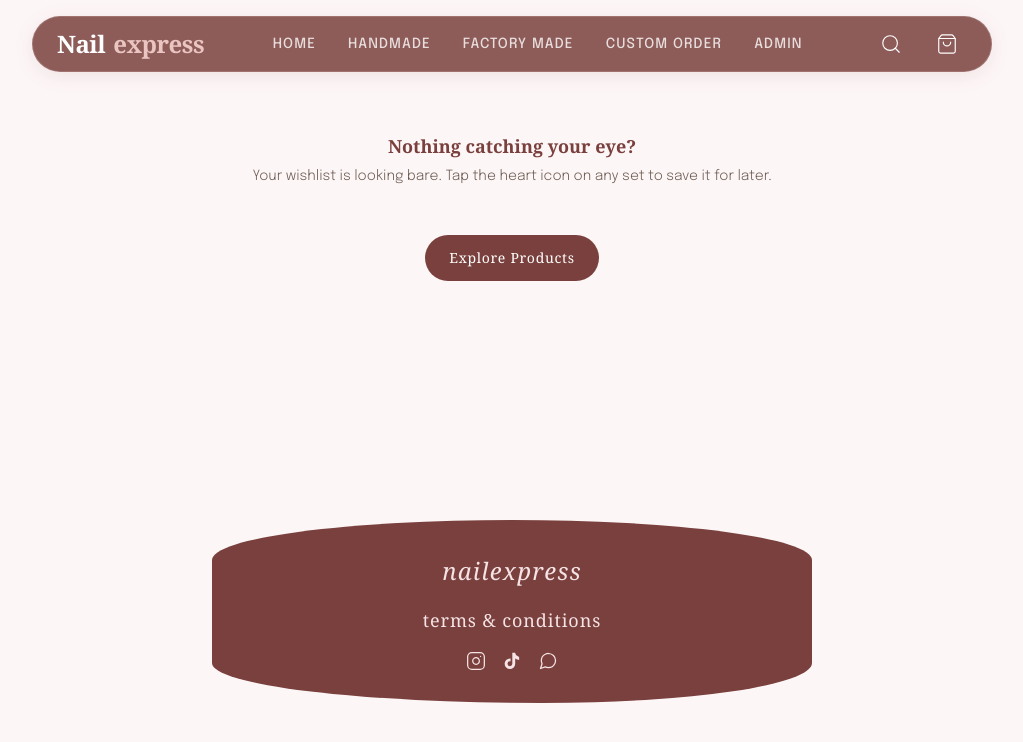
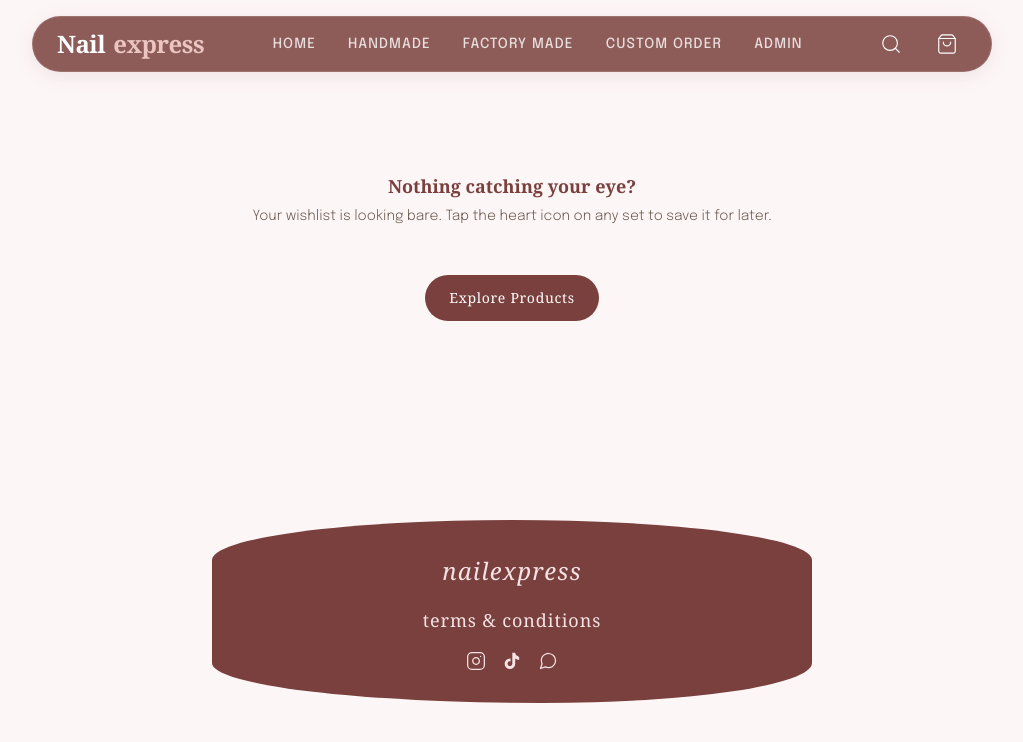
Before and after one commit to dfordolapo/nailxpressng, a Next.js app: page /wishlist in a window 1280 px wide. Shown: the top 742 px of the page, without its empty margins (128-1151 px from the left). Built offline with nearby package versions, Linux system fonts and the light colour scheme; a web font is replaced by a local one.

Commit message:
Revert wishlist padding to keep text centered

```diff
--- a/src/app/wishlist/page.js
+++ b/src/app/wishlist/page.js
@@ -24,7 +24,7 @@ export default function WishlistPage() {
   if (items.length === 0) {
     return (
       <div className={pageStyles.wishlistPage}>
-        <div className="container" style={{ textAlign: "center", padding: "var(--space-10) 0" }}>
+        <div className="container" style={{ textAlign: "center", padding: "var(--space-20) 0" }}>
 
 
           <h2 style={{ fontSize: "1.125rem", color: "var(--color-primary-800)", marginBottom: "var(--space-2)", fontFamily: "var(--font-heading)" }}>Nothing catching your eye?</h2>
```
